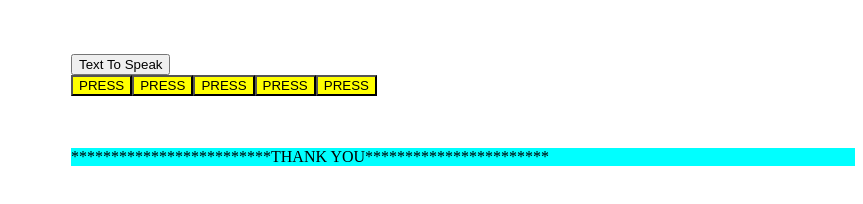
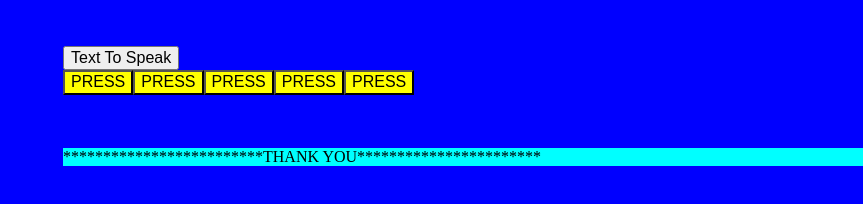
Before and after one commit to kaurarshdeep2/Assignment1-javascript, a plain HTML site: page index.html in a window 1280 px wide. Shown: the whole page, without its empty margins (417-1280 px from the left). Drawn offline with Linux system fonts and the light colour scheme.

Commit message:
Update index.html

```diff
--- a/index.html
+++ b/index.html
@@ -12,8 +12,8 @@
 	<meta charset="utf-8" />
 	<meta name="viewport" content="width=device-width, initial-scale=1.0" />
 	<title>Assignment 1 | COMP1073 Client-Side JavaScript</title>
-	<link rel="stylesheet" href=".normalize.css" />
-	<link rel="stylesheet" href=".main.css" />
+	<link rel="stylesheet" href="normalize.css" />
+	<link rel="stylesheet" href="main.css" />
 </head>
 
 <body>
@@ -39,7 +39,7 @@
 		<br>
 		<p style="background-color: aqua;">*************************THANK YOU***********************</p>
 	  <!--this is the way to add a js assignment -->
-		<script src=".app.js"></script>
+		<script src="app.js"></script>
 	</div>
 </body>
 </html>
```
